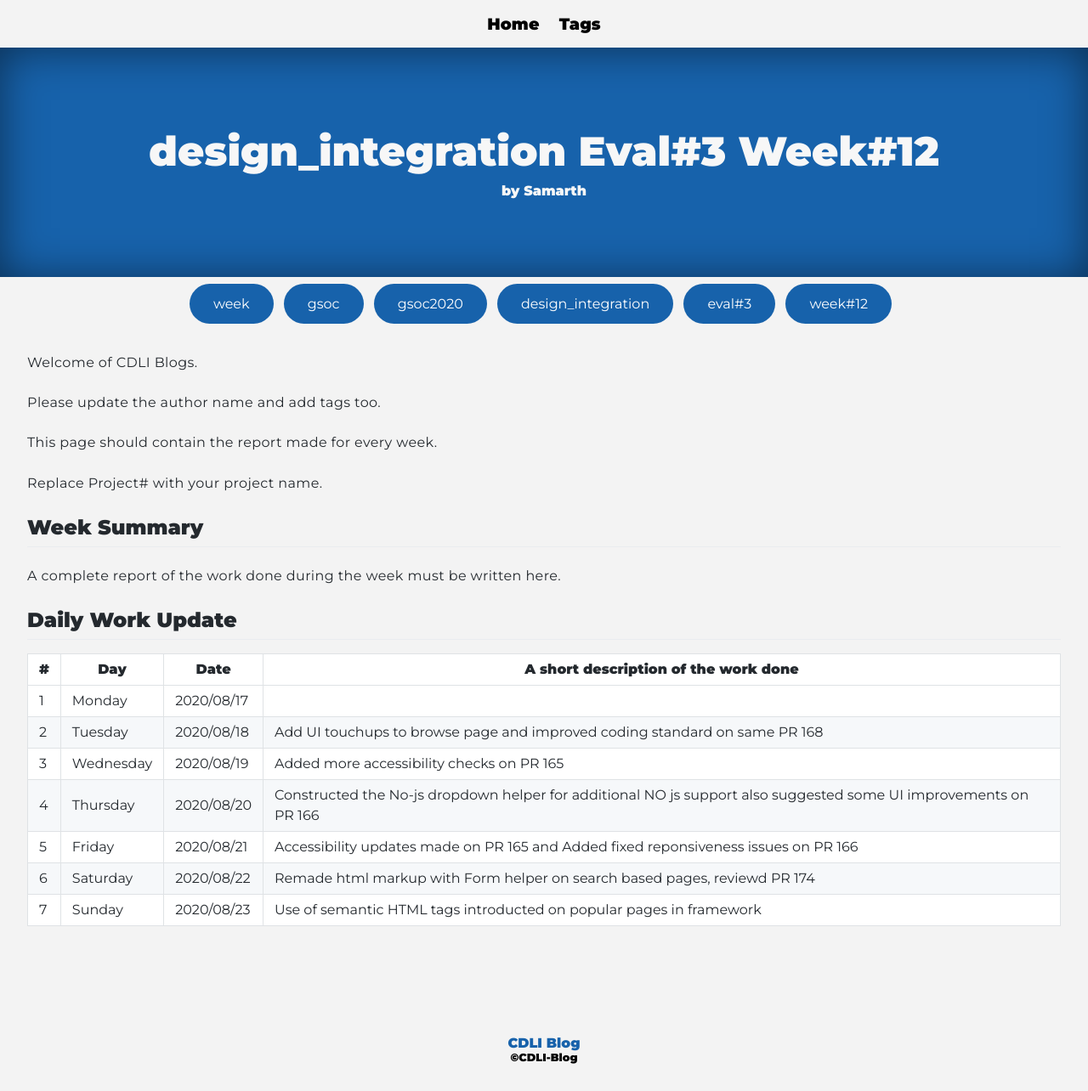
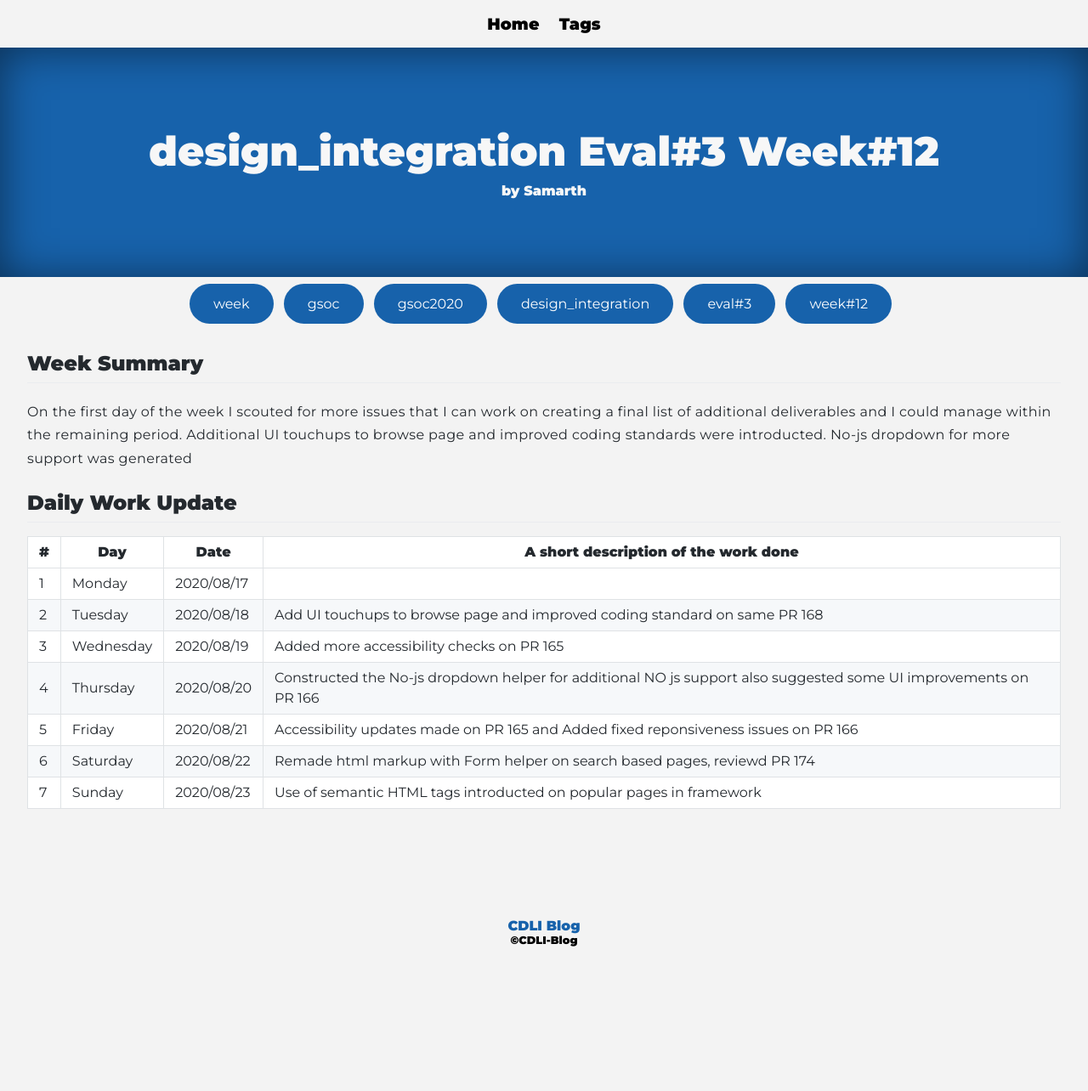
Before and after one commit to cdli-gh/blog, a Jekyll site: the page built from _blog/gsoc20/design_integration/posts/14_week12.md, in a window 1280 px wide. Shown: the whole page at 85% size. Built offline with Jekyll 4.4.1, drawn with Linux system fonts in a browser that asks for light colours; Markdown is read by kramdown in place of the engine named in the settings; after the commit the page ends 1146 px from its top, so only the background shows below that.

Commit message:
Update 14_week12.md

```diff
--- a/_blog/gsoc20/design_integration/posts/14_week12.md
+++ b/_blog/gsoc20/design_integration/posts/14_week12.md
@@ -4,18 +4,9 @@ title: design_integration Eval#3 Week#12
 author: "Samarth"
 tags: ["week","gsoc","gsoc2020","design_integration","eval#3","week#12"]
 ---
-Welcome of CDLI Blogs.
-
-Please update the author name and add tags too.
-
-This page should contain the report made for every week.
-
-Replace Project# with your project name.
-
 ## Week Summary
 
-A complete report of the work done during the week must be written here.
-
+On the first day of the week I scouted for more issues that I can work on creating a final list of additional deliverables and I could manage within the remaining period. Additional UI touchups to browse page and improved coding standards were introducted. No-js dropdown for more support was generated
 
 ## Daily Work Update
 
```
